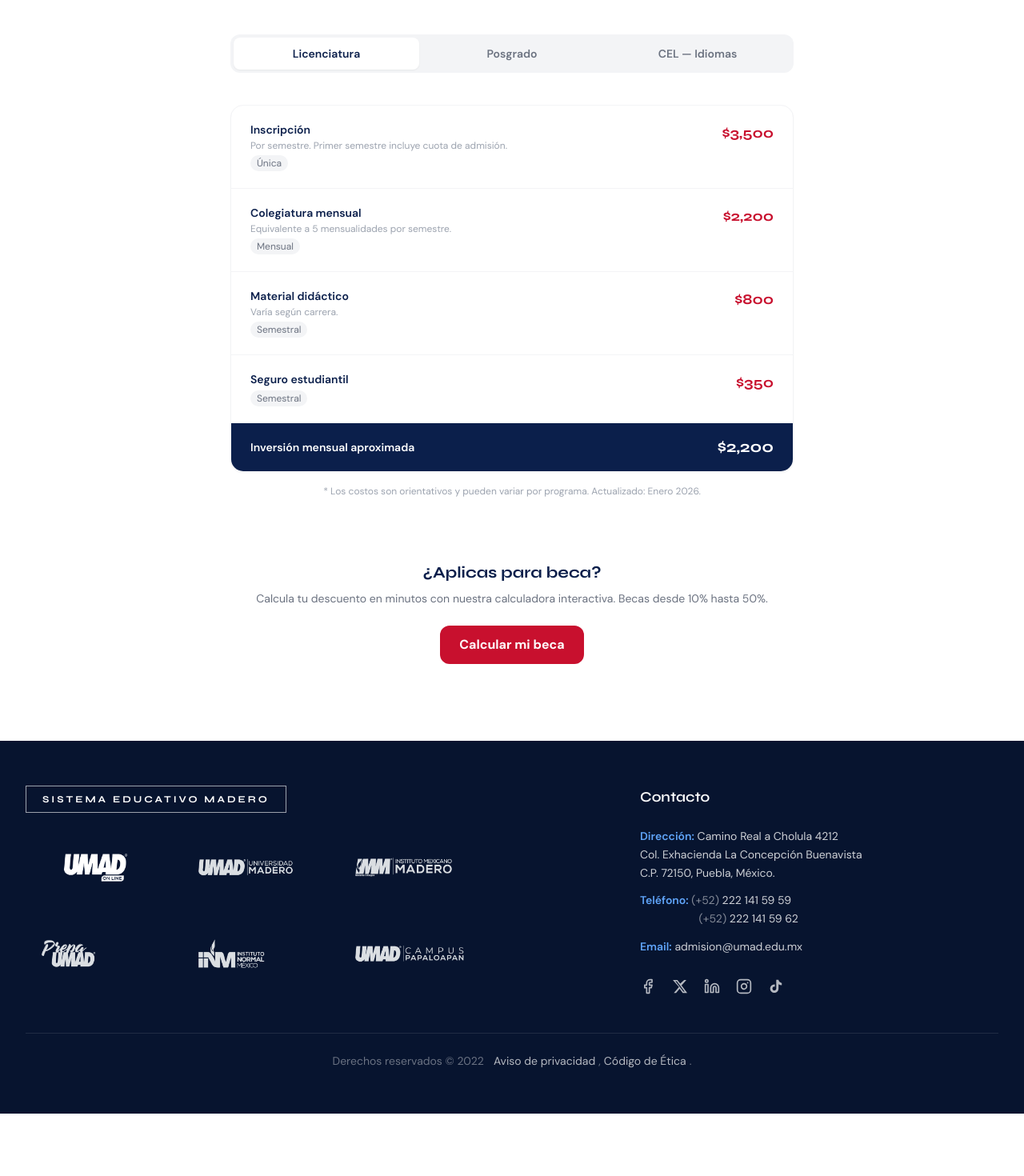
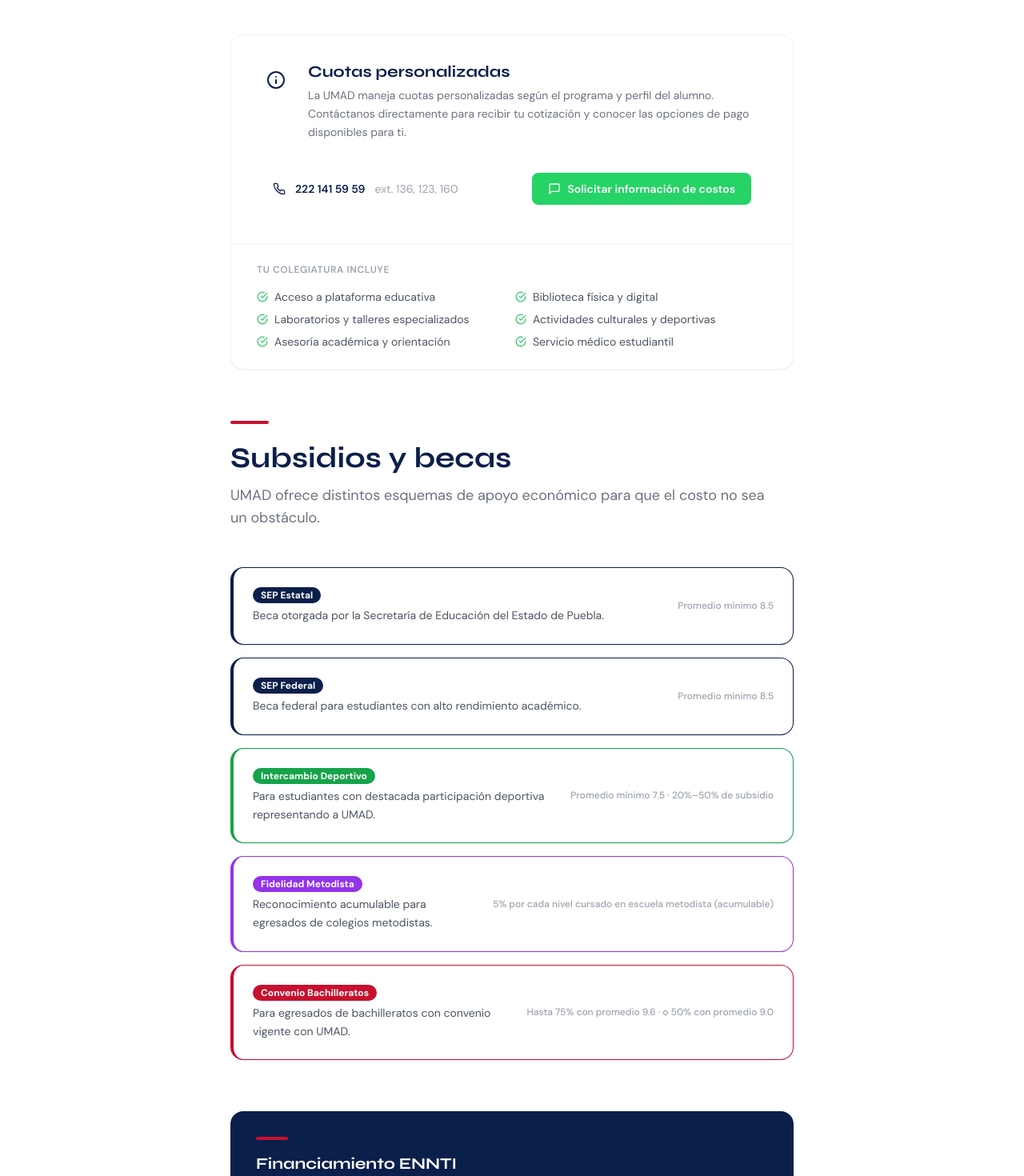
Before and after one commit to EmilioPG13/Web-UMAD, a React (Vite) app: page /costos in a window 1280 px wide. Shown: the part 380-1850 px from the top of the page at 80% size. Before the commit the page ends 1772 px from the top, so only its background shows below. Built offline with nearby package versions, Linux system fonts and the light colour scheme.

Commit message:
✨ feat: Revamp CostosPage and InstitucionPage; update content for clarity, add personalized pricing section, and enhance institutional values, history, alliances, and accreditations

```diff
--- a/src/pages/CostosPage.tsx
+++ b/src/pages/CostosPage.tsx
@@ -1,104 +1,172 @@
-import { useState } from 'react';
+import { Phone, MessageSquare, CheckCircle, Info } from 'lucide-react';
 import PageWrapper from '../components/layout/PageWrapper';
 import SectionHeading from '../components/ui/SectionHeading';
 import ScrollReveal from '../components/ui/ScrollReveal';
-import { tuitionPlans } from '../data/costs';
-import { formatMXN } from '../utils/formatCurrency';
-import type { CostLevel } from '../types';
 import { Link } from 'react-router-dom';
 
-const tabs: { id: CostLevel; label: string }[] = [
-  { id: 'Licenciatura', label: 'Licenciatura' },
-  { id: 'Posgrado', label: 'Posgrado' },
-  { id: 'CEL', label: 'CEL — Idiomas' },
+const subsidios = [
+  {
+    name: 'SEP Estatal',
+    desc: 'Beca otorgada por la Secretaría de Educación del Estado de Puebla.',
+    req: 'Promedio mínimo 8.5',
+    color: 'border-umad-navy',
+    badge: 'bg-umad-navy',
+  },
+  {
+    name: 'SEP Federal',
+    desc: 'Beca federal para estudiantes con alto rendimiento académico.',
+    req: 'Promedio mínimo 8.5',
+    color: 'border-umad-navy',
+    badge: 'bg-umad-navy',
+  },
+  {
+    name: 'Intercambio Deportivo',
+    desc: 'Para estudiantes con destacada participación deportiva representando a UMAD.',
+    req: 'Promedio mínimo 7.5 · 20%–50% de subsidio',
+    color: 'border-green-600',
+    badge: 'bg-green-600',
+  },
+  {
+    name: 'Fidelidad Metodista',
+    desc: 'Reconocimiento acumulable para egresados de colegios metodistas.',
+    req: '5% por cada nivel cursado en escuela metodista (acumulable)',
+    color: 'border-purple-600',
+    badge: 'bg-purple-600',
+  },
+  {
+    name: 'Convenio Bachilleratos',
+    desc: 'Para egresados de bachilleratos con convenio vigente con UMAD.',
+    req: 'Hasta 75% con promedio 9.6 · o 50% con promedio 9.0',
+    color: 'border-umad-red',
+    badge: 'bg-umad-red',
+  },
 ];
 
 export default function CostosPage() {
-  const [activeTab, setActiveTab] = useState<CostLevel>('Licenciatura');
-  const plan = tuitionPlans.find(p => p.programLevel === activeTab)!;
-
   return (
     <PageWrapper>
       {/* Header */}
       <div className="bg-umad-navy pt-28 pb-16">
         <div className="max-w-7xl mx-auto px-4 sm:px-6 lg:px-8">
           <SectionHeading
-            title="Costos y Colegiaturas"
-            subtitle="Transparencia total en nuestros precios. Conoce el costo real de tu inversión educativa."
+            title="Costos y Financiamiento"
+            subtitle="Costos personalizados según tu programa y perfil. Te asesoramos sin compromiso."
             light
           />
         </div>
       </div>
 
-      <div className="max-w-3xl mx-auto px-4 sm:px-6 lg:px-8 py-16">
+      <div className="max-w-3xl mx-auto px-4 sm:px-6 lg:px-8 py-16 space-y-16">
 
-        {/* Tab switcher */}
-        <div className="flex bg-gray-100 rounded-xl p-1 mb-10">
-          {tabs.map(tab => (
-            <button
-              key={tab.id}
-              onClick={() => setActiveTab(tab.id)}
-              className={`flex-1 py-2.5 rounded-lg text-sm font-semibold transition-all ${
-                activeTab === tab.id
-                  ? 'bg-white text-umad-navy shadow-sm'
-                  : 'text-gray-500 hover:text-gray-700'
-              }`}
-            >
-              {tab.label}
-            </button>
-          ))}
-        </div>
-
-        {/* Table */}
-        <ScrollReveal key={activeTab}>
+        {/* Cotización personalizada */}
+        <ScrollReveal>
           <div className="bg-white rounded-2xl border border-gray-100 shadow-sm overflow-hidden">
-            {plan.programName && (
-              <div className="bg-umad-cream px-6 py-3 border-b border-gray-100">
-                <p className="text-umad-navy font-semibold text-sm">{plan.programName}</p>
-              </div>
-            )}
-
-            <div className="divide-y divide-gray-100">
-              {plan.fees.map(fee => (
-                <div key={fee.label} className="flex items-start justify-between px-6 py-5">
-                  <div className="flex-1">
-                    <p className="font-semibold text-umad-navy text-sm">{fee.label}</p>
-                    {fee.notes && (
-                      <p className="text-gray-400 text-xs mt-0.5">{fee.notes}</p>
-                    )}
-                    <span className="inline-block mt-1 text-xs bg-gray-100 text-gray-500 px-2 py-0.5 rounded-full capitalize">
-                      {fee.frequency}
-                    </span>
-                  </div>
-                  <p className="font-display font-bold text-umad-red text-lg ml-4 whitespace-nowrap">
-                    {formatMXN(fee.amountMXN)}
+            <div className="p-8">
+              <div className="flex items-start gap-4 mb-6">
+                <div className="w-12 h-12 bg-umad-cream rounded-xl flex items-center justify-center flex-shrink-0">
+                  <Info className="w-6 h-6 text-umad-navy" />
+                </div>
+                <div>
+                  <h3 className="font-display font-bold text-umad-navy text-xl mb-1">Cuotas personalizadas</h3>
+                  <p className="text-gray-500 text-sm leading-relaxed">
+                    La UMAD maneja cuotas personalizadas según el programa y perfil del alumno.
+                    Contáctanos directamente para recibir tu cotización y conocer las opciones
+                    de pago disponibles para ti.
                   </p>
                 </div>
-              ))}
+              </div>
+
+              <div className="bg-umad-cream rounded-xl px-5 py-4 flex flex-col sm:flex-row items-start sm:items-center justify-between gap-4">
+                <div className="flex items-center gap-3">
+                  <Phone className="w-4 h-4 text-umad-navy flex-shrink-0" />
+                  <span className="text-umad-navy font-semibold text-sm">222 141 59 59</span>
+                  <span className="text-gray-400 text-sm">ext. 136, 123, 160</span>
+                </div>
+                <a
+                  href="https://wa.me/522221415959?text=Hola%2C%20me%20interesa%20conocer%20los%20costos%20de%20UMAD"
+                  target="_blank"
+                  rel="noopener noreferrer"
+                  className="inline-flex items-center gap-2 bg-[#25D366] hover:bg-[#1ebe5d] text-white font-semibold text-sm px-5 py-2.5 rounded-lg transition-colors"
+                >
+                  <MessageSquare className="w-4 h-4" />
+                  Solicitar información de costos
+                </a>
+              </div>
             </div>
 
-            {/* Summary */}
-            <div className="bg-umad-navy px-6 py-4">
-              <div className="flex justify-between items-center text-white">
-                <span className="font-semibold text-sm">Inversión mensual aproximada</span>
-                <span className="font-display font-bold text-xl">
-                  {formatMXN(plan.fees.find(f => f.frequency === 'mensual')?.amountMXN ?? 0)}
-                </span>
+            {/* What's covered */}
+            <div className="border-t border-gray-100 px-8 py-6">
+              <p className="text-xs font-semibold text-gray-400 uppercase tracking-wider mb-4">Tu colegiatura incluye</p>
+              <div className="grid grid-cols-1 sm:grid-cols-2 gap-2">
+                {[
+                  'Acceso a plataforma educativa',
+                  'Biblioteca física y digital',
+                  'Laboratorios y talleres especializados',
+                  'Actividades culturales y deportivas',
+                  'Asesoría académica y orientación',
+                  'Servicio médico estudiantil',
+                ].map(item => (
+                  <div key={item} className="flex items-center gap-2">
+                    <CheckCircle className="w-3.5 h-3.5 text-green-500 flex-shrink-0" />
+                    <span className="text-gray-600 text-sm">{item}</span>
+                  </div>
+                ))}
               </div>
             </div>
           </div>
-
-          <p className="text-xs text-gray-400 mt-4 text-center">
-            * Los costos son orientativos y pueden variar por programa. Actualizado: Enero 2026.
-          </p>
         </ScrollReveal>
 
-        {/* Beca CTA */}
-        <ScrollReveal delay={0.1}>
-          <div className="mt-12 bg-umad-cream rounded-2xl p-8 text-center">
-            <p className="font-display font-bold text-umad-navy text-xl mb-2">¿Aplicas para beca?</p>
+        {/* Subsidios y Becas */}
+        <ScrollReveal>
+          <div>
+            <SectionHeading
+              title="Subsidios y becas"
+              subtitle="UMAD ofrece distintos esquemas de apoyo económico para que el costo no sea un obstáculo."
+            />
+            <div className="mt-8 space-y-4">
+              {subsidios.map((s, i) => (
+                <ScrollReveal key={s.name} delay={i * 0.08}>
+                  <div className={`bg-white rounded-2xl border-l-4 ${s.color} border border-gray-100 shadow-sm p-6 flex flex-col sm:flex-row sm:items-center gap-4`}>
+                    <div className="flex-1">
+                      <div className="flex items-center gap-2 mb-1">
+                        <span className={`text-white text-xs font-bold px-2.5 py-0.5 rounded-full ${s.badge}`}>
+                          {s.name}
+                        </span>
+                      </div>
+                      <p className="text-gray-600 text-sm leading-relaxed">{s.desc}</p>
+                    </div>
+                    <div className="sm:text-right">
+                      <p className="text-xs text-gray-400 font-medium leading-snug max-w-[200px] sm:max-w-none">{s.req}</p>
+                    </div>
+                  </div>
+                </ScrollReveal>
+              ))}
+            </div>
+          </div>
+        </ScrollReveal>
+
+        {/* ENNTI Financiamiento */}
+        <ScrollReveal>
+          <div className="bg-umad-navy rounded-2xl p-8 text-white">
+            <div className="w-10 h-1 bg-umad-red rounded-full mb-4" />
+            <h3 className="font-display font-bold text-xl mb-2">Financiamiento ENNTI</h3>
+            <p className="text-white/75 text-sm leading-relaxed mb-4">
+              El esquema ENNTI te permite realizar pagos reducidos durante toda tu carrera y cubrir
+              el diferencial una vez que te titules y estés trabajando. Una opción pensada para que
+              ningún obstáculo económico detenga tu formación.
+            </p>
+            <p className="text-white/50 text-xs">
+              Consulta elegibilidad y condiciones directamente con el departamento de finanzas UMAD.
+            </p>
+          </div>
+        </ScrollReveal>
+
+        {/* CTA Becas calculator */}
+        <ScrollReveal>
+          <div className="bg-umad-cream rounded-2xl p-8 text-center">
+            <p className="font-display font-bold text-umad-navy text-xl mb-2">¿Aplicas para subsidio?</p>
             <p className="text-gray-500 text-sm mb-6">
-              Calcula tu descuento en minutos con nuestra calculadora interactiva. Becas desde 10% hasta 50%.
+              Calcula tu descuento en minutos con nuestra calculadora interactiva.
             </p>
             <Link
               to="/becas"
```
Also changed, not shown: src/pages/InstitucionPage.tsx (+103 -28 lines).
